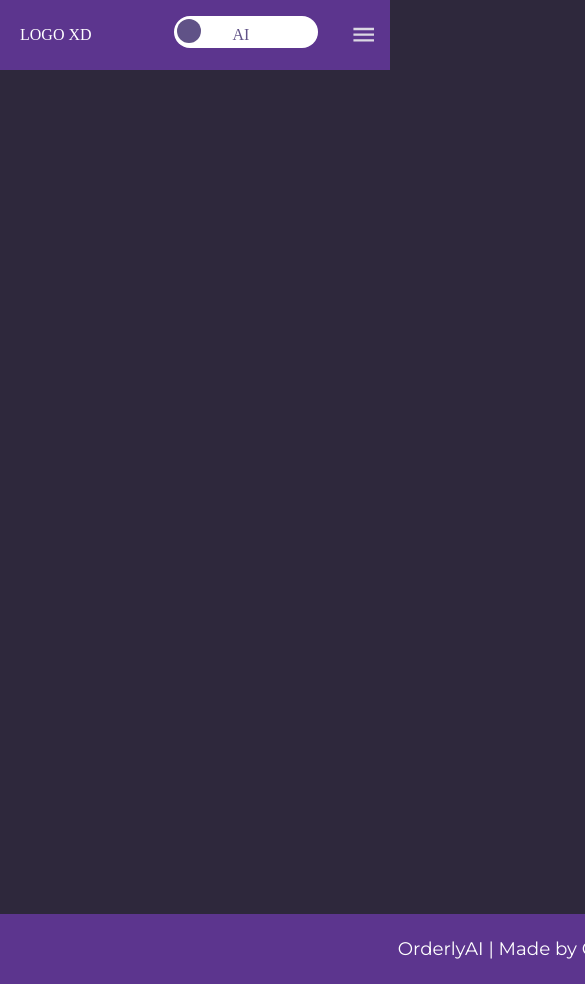
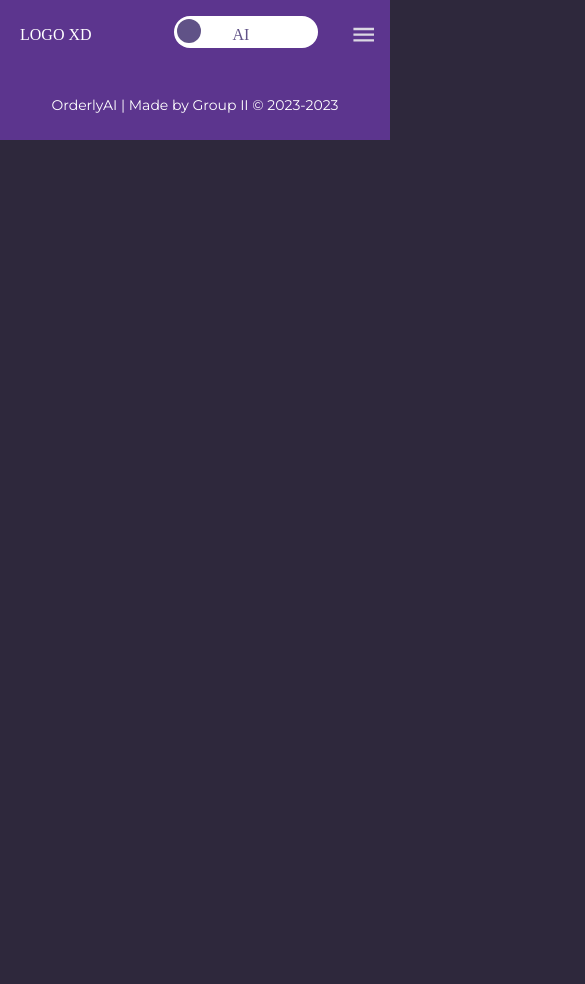
Before and after one commit to dyrpit/orderly-ai-2, a React (Vite) app: page / in a window 390 px wide. Shown: the top 984 px of the page, 585 px wide, since content can reach past the window. After the commit the page ends 844 px from the top, so only its background shows below. Built offline with nearby package versions, Linux system fonts and the light colour scheme.

Commit message:
Footer (#47)
* Footer mobile fix

* Global CSS comment, fix na kontenerze glownym oraz fix na footerze i jego wycentrowanie

```diff
--- a/src/App.css
+++ b/src/App.css
@@ -1,3 +1,4 @@
+/* NIE DOTYKAĆ GLOBALNYCH CSS-ów! Stylujcie u siebie w plikach. Dodając coś globalnie, możecie rozjechać aplikację w losowym miejscu.*/
 body {
  box-sizing: border-box;
  margin: 0 auto;
--- a/src/Components/Footer/Footer.styles.tsx
+++ b/src/Components/Footer/Footer.styles.tsx
@@ -1,15 +1,30 @@
 import { Box, Typography } from "@mui/material";
 import { styled } from "@mui/material/styles";
 
-export const FooterContainer = styled(Box)(({theme: theme}) => ({
-    backgroundColor: theme.palette.background.paper,
-    width: "1170px",
-    height: "70px",
-}))
+export const FooterWrapper = styled(Box)(() => ({
+ display: "flex",
+ justifyContent: "center",
+}));
 
-export const FooterContent = styled(Typography)(() => ({
-    color: "#FFFFFF",
-    display: 'flex',
-    justifyContent: 'center',
-    lineHeight: "70px",
-}))
+export const FooterContainer = styled(Box)(({ theme: theme }) => ({
+ backgroundColor: theme.palette.background.paper,
+ width: "1170px",
+ height: "70px",
+ [theme.breakpoints.down("tablet")]: {
+  width: "100%",
+ },
+ [theme.breakpoints.down("laptop")]: {
+  width: "100%",
+ },
+}));
+
+export const FooterContent = styled(Typography)(({ theme: theme }) => ({
+ color: "#FFFFFF",
+ display: "flex",
+ justifyContent: "center",
+ lineHeight: "70px",
+ [theme.breakpoints.down("tablet")]: {
+  width: "100%",
+  fontSize: "14px",
+ },
+}));
--- a/src/Components/Footer/Footer.tsx
+++ b/src/Components/Footer/Footer.tsx
@@ -1,9 +1,11 @@
-import { FooterContainer, FooterContent } from "./Footer.styles";
+import { FooterContainer, FooterContent, FooterWrapper } from "./Footer.styles";
 
-export function Footer(){
-    return(
-        <FooterContainer>
-            <FooterContent>OrderlyAI | Made by Group II &copy; 2023-2023</FooterContent>
-        </FooterContainer>
-    )
+export function Footer() {
+ return (
+  <FooterWrapper>
+   <FooterContainer>
+    <FooterContent>OrderlyAI | Made by Group II &copy; 2023-2023</FooterContent>
+   </FooterContainer>
+  </FooterWrapper>
+ );
 }
--- a/src/Components/MainContainer/MainContainer.styles.tsx
+++ b/src/Components/MainContainer/MainContainer.styles.tsx
@@ -2,20 +2,22 @@ import { colorVar } from "../../Theme/variables";
 import { Box } from "@mui/material";
 import { styled } from "@mui/material/styles";
 
-export const Container = styled(Box)(() => ({
-    backgroundColor: colorVar.mainBackground,
-    display: 'flex',
-    width: "1170px",
-    height: '100vh',
-    marginLeft: 'auto',
-    marginRight: 'auto',
-}))
+export const Container = styled(Box)(({ theme }) => ({
+ backgroundColor: colorVar.mainBackground,
+ display: "flex",
+ width: "1170px",
+ marginLeft: "auto",
+ marginRight: "auto",
+ [theme.breakpoints.down("laptop")]: {
+  width: "100%",
+ },
+}));
 
 export const ContainerContent = styled(Box)(() => ({
-    display: 'flex',
-    flexWrap: 'wrap',
-    justifyContent: 'center',
-}))
+ display: "flex",
+ flexWrap: "wrap",
+ justifyContent: "center",
+}));
 
 const smallScreenStyles = `
   @media (max-width: 1170px) {
```
Lines whose indentation alone changed are shown as unchanged.
